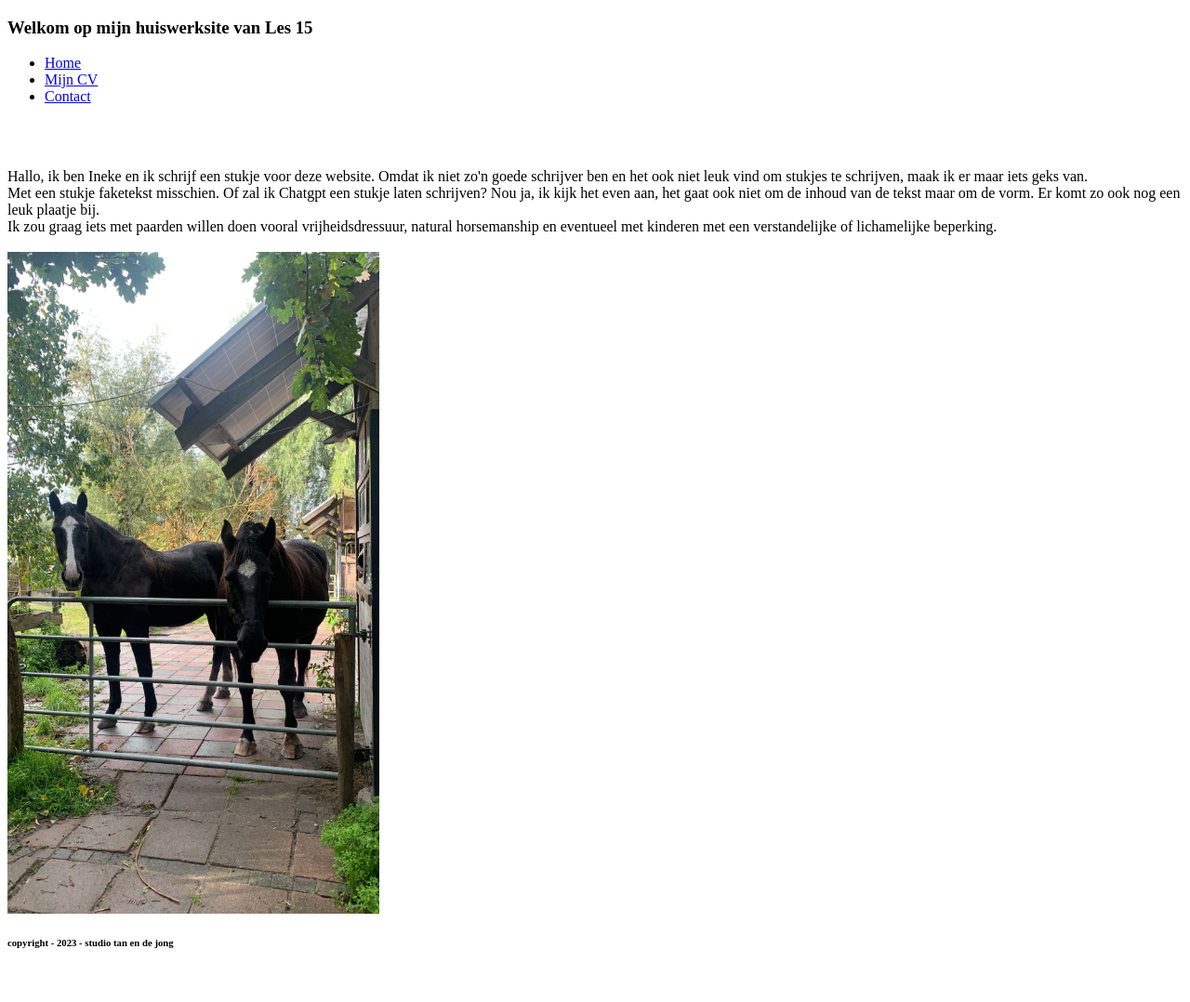
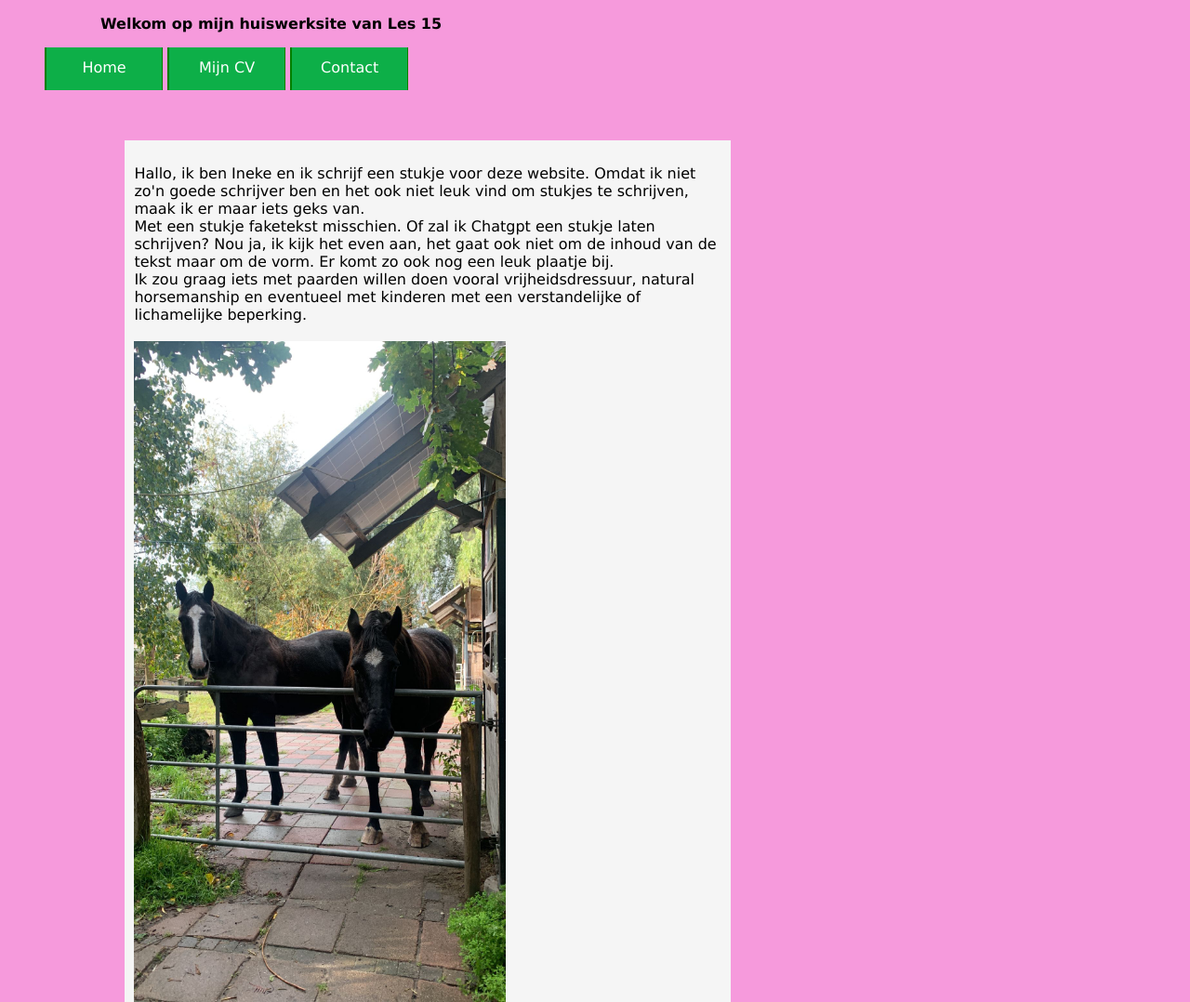
Before and after one commit to mcdejong64/Huiswerkles15, a plain HTML site: page index.html in a window 1280 px wide. Shown: the top 1078 px of the page at 93% size. Before the commit the page ends 1044 px from the top, so only its background shows below. Drawn offline with Linux system fonts and the light colour scheme.

Commit message:
Update index.html

```diff
--- a/index.html
+++ b/index.html
@@ -2,7 +2,7 @@
 <html lang="nl">
 <head>
 <title>Huiswerk les 15</title>
-<link rel="stylesheet" type="text/css" href="css/main.css/">
+<link rel="stylesheet" type="text/css" href="css/main.css">
 
 </head>
 <body>
```
